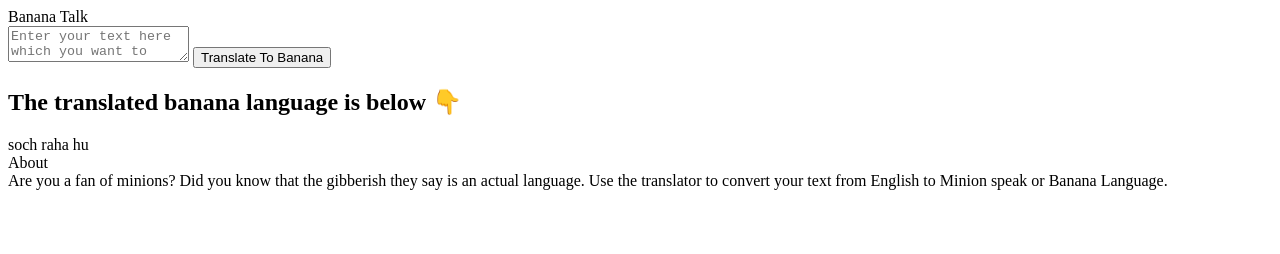
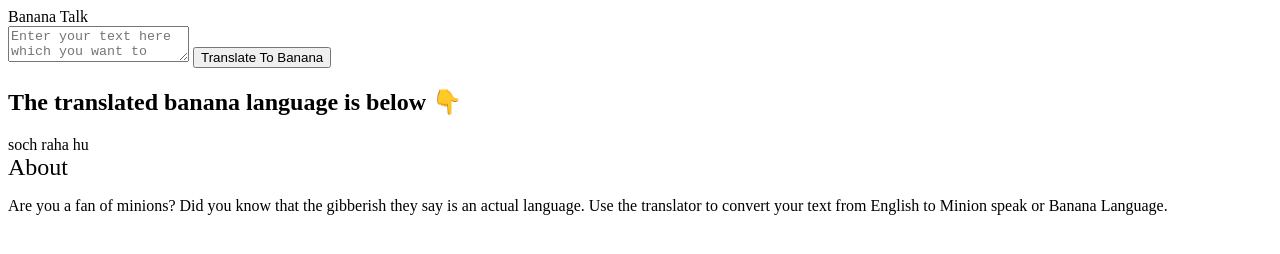
Before and after one commit to shubh-37/lesson4-banana-speak, a plain HTML site: page index.html in a window 1280 px wide. Drawn offline with Linux system fonts and the light colour scheme.

Commit message:
refactor: added footer note

```diff
--- a/index.html
+++ b/index.html
@@ -18,7 +18,10 @@
         soch raha hu
     </div>
     <footer class="footer">
-        About <br> Are you a fan of minions? Did you know that the gibberish they say is an actual language. Use the translator to convert your text from English to Minion speak or Banana Language.
+        <div style="font-size: x-large;">About</div>
+        <p>
+            Are you a fan of minions? Did you know that the gibberish they say is an actual language. Use the translator to convert your text from English to Minion speak or Banana Language.
+        </p>
     </footer>
     <script src="app.js" type="text/javascript"></script>
 </body>
```
